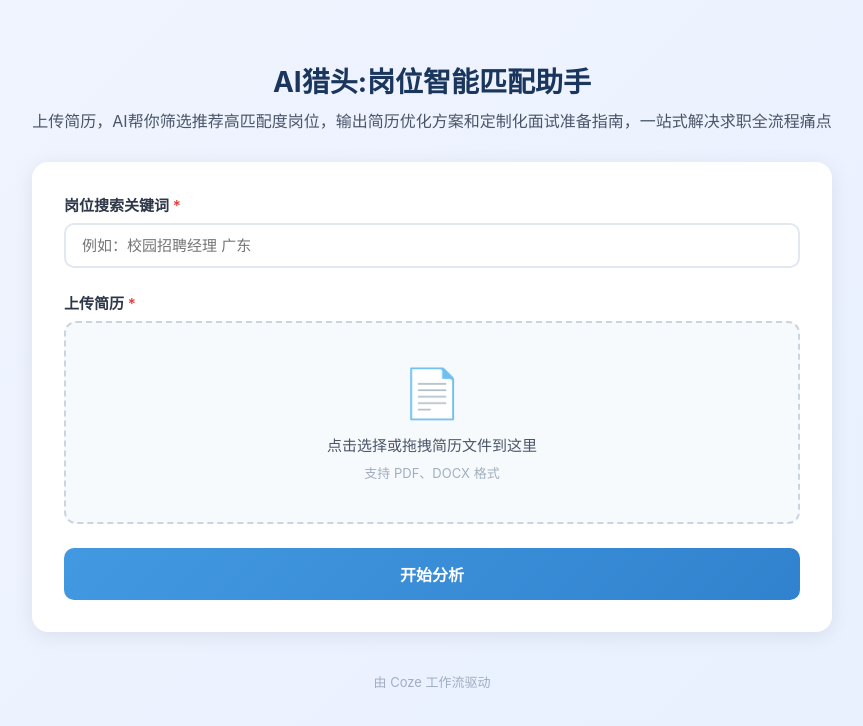
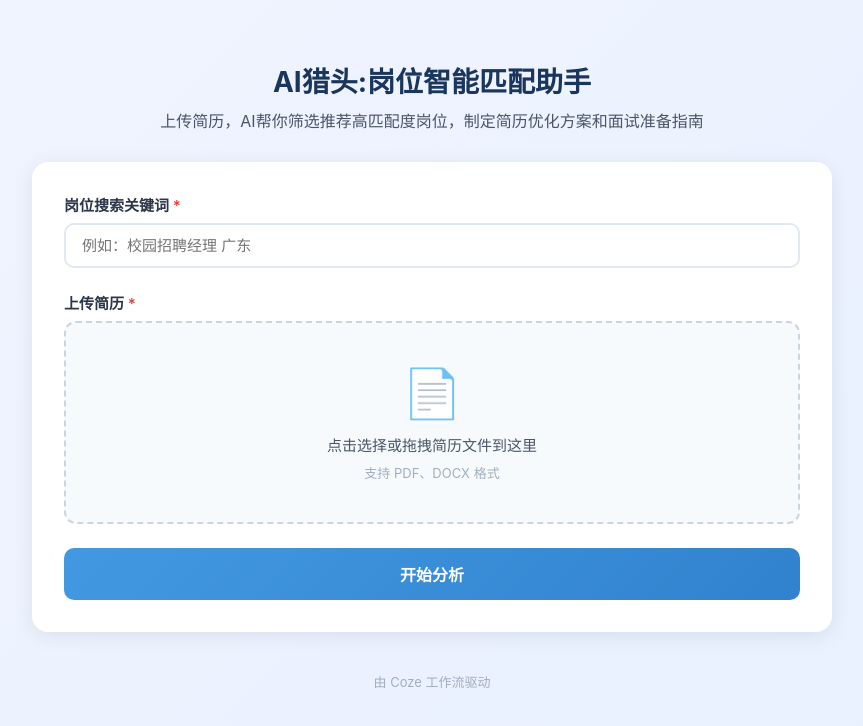
Before and after one commit to Yulialau0511/resume-analysis, a plain HTML site: page index.html in a window 1280 px wide. Shown: the whole page, without its empty margins (208-1071 px from the left). Drawn offline with Linux system fonts and the light colour scheme.

Commit message:
Update index.html

```diff
--- a/index.html
+++ b/index.html
@@ -96,7 +96,7 @@
     <div class="container">
         <div class="header">
             <h1>AI猎头:岗位智能匹配助手</h1>
-            <p>上传简历，AI帮你筛选推荐高匹配度岗位，输出简历优化方案和定制化面试准备指南，一站式解决求职全流程痛点</p>
+            <p>上传简历，AI帮你筛选推荐高匹配度岗位，制定简历优化方案和面试准备指南</p>
         </div>
 
         <div class="card" id="inputCard">
```
